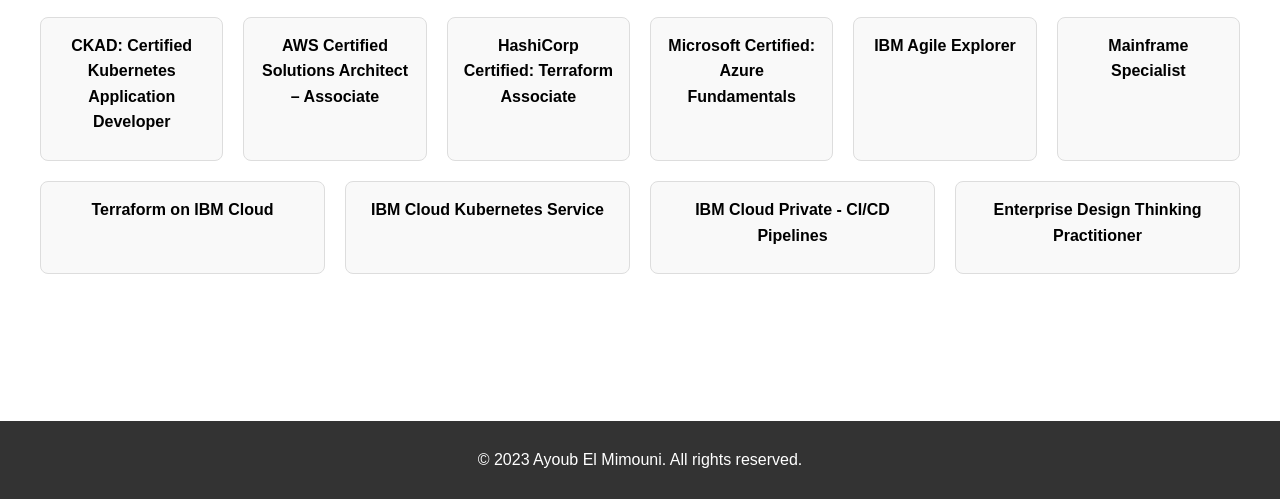
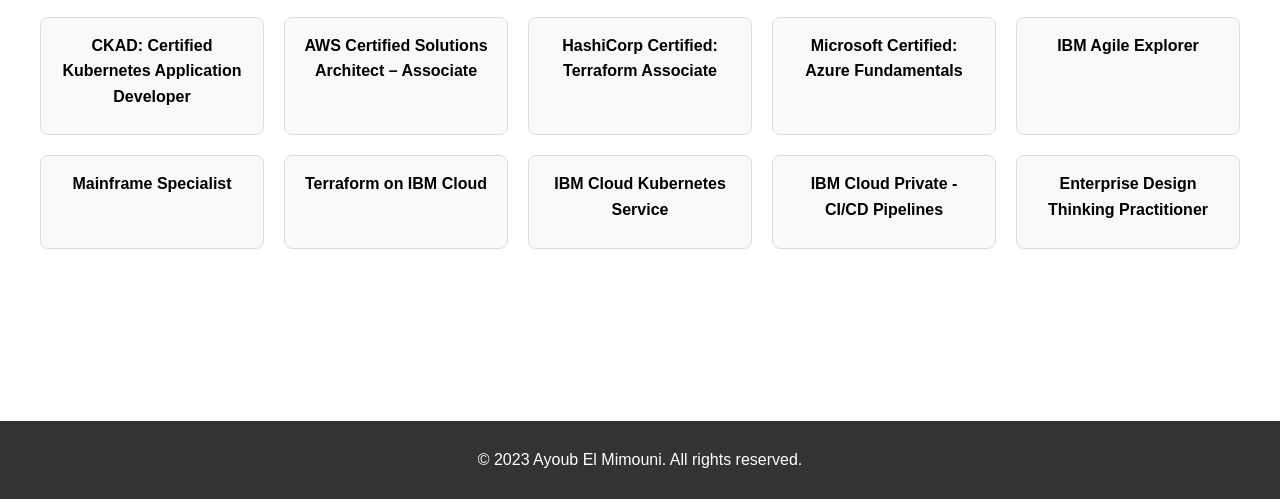
Before and after one commit to ayoubelmimouni/resume, a plain HTML site: page certifications.html in a window 1280 px wide. Shown: the part 301-800 px from the top of the page. Drawn offline with Linux system fonts and the light colour scheme; a script that the page names is missing.

Commit message:
Change cert style

```diff
--- a/css/styles.css
+++ b/css/styles.css
@@ -145,7 +145,7 @@ form button:hover {
     border-radius: 8px;
     padding: 15px;
     text-align: center;
-    flex: 1 1 calc(16.66% - 40px); /* 6 badges per row (adjust based on screen size) */
+    flex: 1 1 calc(20% - 40px); /* 6 badges per row (adjust based on screen size) */
     box-sizing: border-box;
 }
 
```
